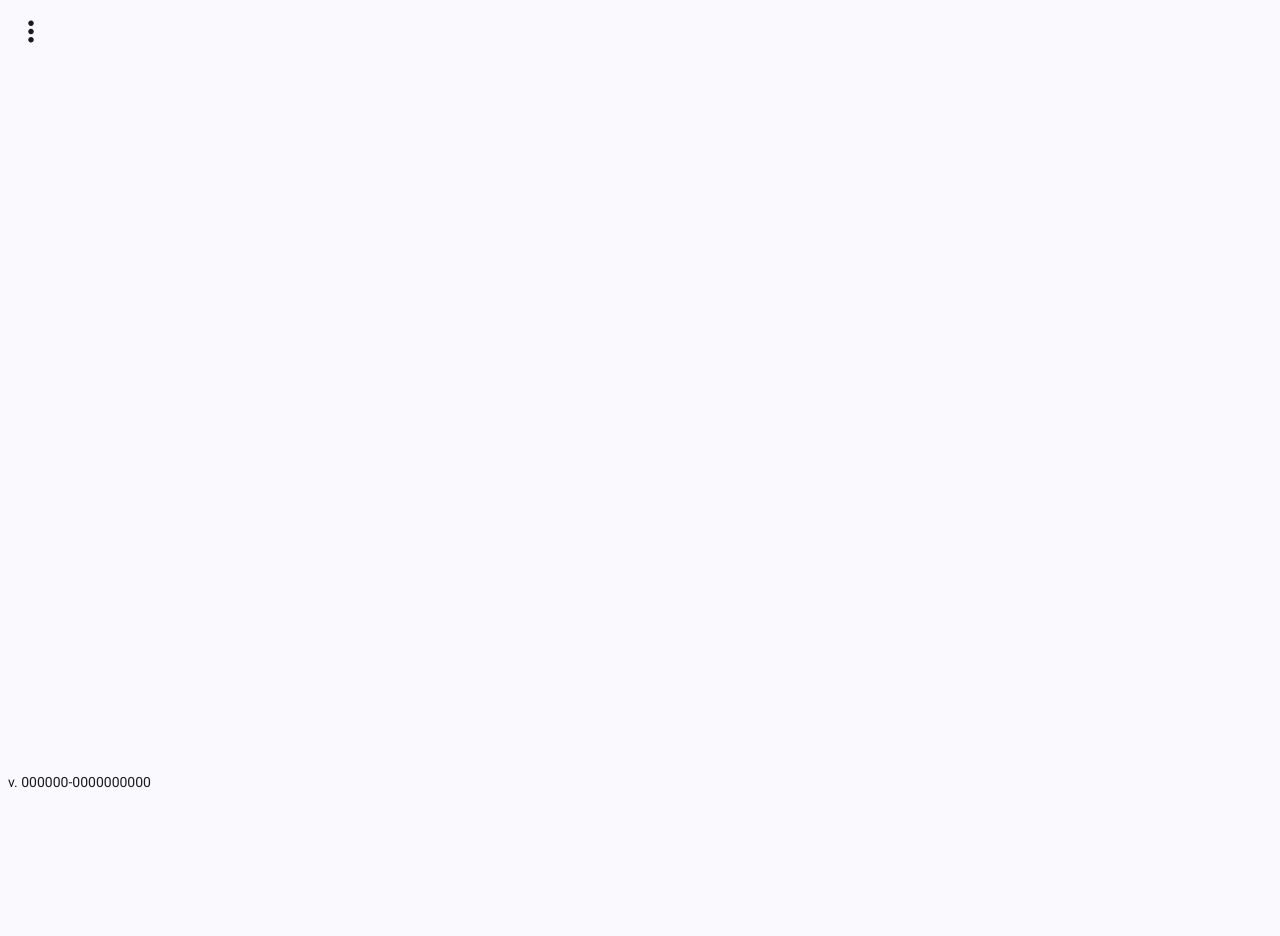
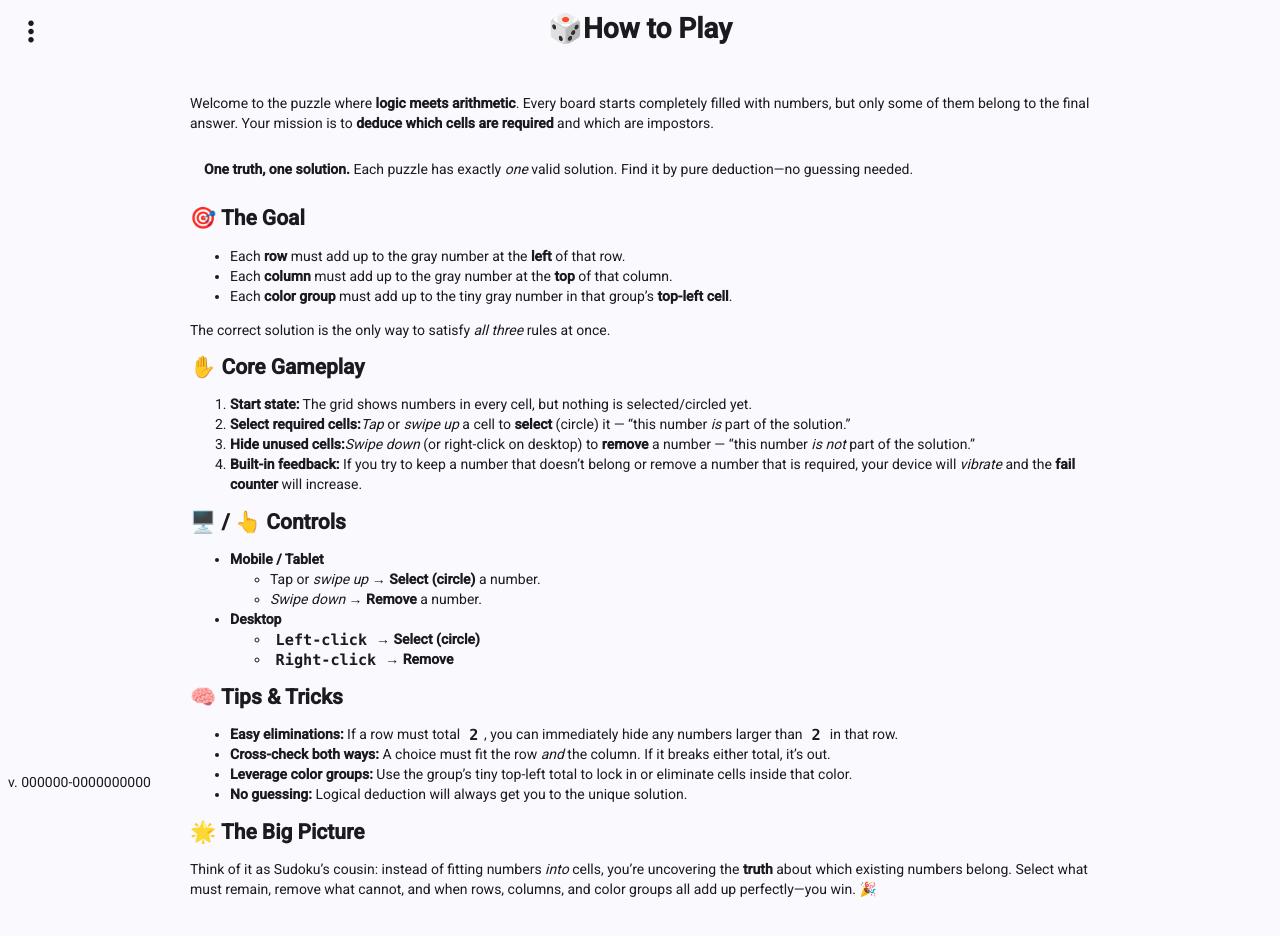
Before and after one commit to jamesmikesell/somebers, an Angular app: page /documentation in a window 1280 px wide. Before the commit this address led to /. Shown: the top 936 px of the page. Before the commit the page ends 800 px from the top, so only its background shows below. Built offline with nearby package versions, Linux system fonts and the light colour scheme.

Commit message:
adding game play documentation

```diff
--- a/src/app/app.html
+++ b/src/app/app.html
@@ -4,6 +4,16 @@
   <mat-icon>more_vert</mat-icon>
 </div>
 <mat-menu #menu="matMenu">
+  <button mat-menu-item routerLink="/">
+    <mat-icon>grid_on</mat-icon>
+    Game
+  </button>
+
+  <button mat-menu-item routerLink="/documentation">
+    <mat-icon>book</mat-icon>
+    How To Play
+  </button>
+
   <button mat-menu-item (click)="toggleColorMode()">
     <mat-icon>{{ currentColorMode.icon }}</mat-icon>
     {{ currentColorMode.label }} Mode
--- a/src/app/app.ts
+++ b/src/app/app.ts
@@ -1,12 +1,12 @@
 import { Component } from '@angular/core';
-import { RouterOutlet } from '@angular/router';
+import { RouterLink, RouterOutlet } from '@angular/router';
 import { AppVersion } from './app-version';
 import { CelebrationComponent } from "./component/celebration/celebration";
 import { MATERIAL_IMPORTS } from './material-imports';
 
 @Component({
   selector: 'app-root',
-  imports: [RouterOutlet, CelebrationComponent, ...MATERIAL_IMPORTS],
+  imports: [RouterOutlet, CelebrationComponent, ...MATERIAL_IMPORTS, RouterLink],
   templateUrl: './app.html',
   styleUrl: './app.scss'
 })
--- /dev/null
+++ b/src/app/documentation/documentation.html
@@ -0,0 +1,111 @@
+<div class="title">
+  <h1><span aria-hidden="true">🎲</span>How to Play</h1>
+</div>
+
+<div class="page">
+  <p>
+    Welcome to the puzzle where <strong>logic meets arithmetic</strong>. Every
+    board starts completely filled with numbers, but only some of them belong to
+    the final answer. Your mission is to
+    <strong>deduce which cells are required</strong> and which are impostors.
+  </p>
+
+  <div class="callout">
+    <strong>One truth, one solution.</strong> Each puzzle has exactly
+    <em>one</em> valid solution. Find it by pure deduction—no guessing needed.
+  </div>
+
+  <h2>🎯 The Goal</h2>
+  <ul>
+    <li>
+      Each <strong>row</strong> must add up to the gray number at the
+      <strong>left</strong> of that row.
+    </li>
+    <li>
+      Each <strong>column</strong> must add up to the gray number at the
+      <strong>top</strong> of that column.
+    </li>
+    <li>
+      Each <strong>color group</strong> must add up to the tiny gray number in
+      that group’s <strong>top-left cell</strong>.
+    </li>
+  </ul>
+  <p class="note">
+    The correct solution is the only way to satisfy <em>all three</em> rules at
+    once.
+  </p>
+
+  <h2>✋ Core Gameplay</h2>
+  <ol>
+    <li>
+      <strong>Start state:</strong> The grid shows numbers in every cell, but
+      nothing is selected/circled yet.
+    </li>
+    <li>
+      <strong>Select required cells:</strong> <em>Tap</em> or
+      <em>swipe up</em> a cell to <strong>select</strong> (circle) it — “this
+      number <em>is</em> part of the solution.”
+    </li>
+    <li>
+      <strong>Hide unused cells:</strong> <em>Swipe down</em> (or right-click on
+      desktop) to <strong>remove</strong> a number — “this number
+      <em>is not</em> part of the solution.”
+    </li>
+    <li>
+      <strong>Built-in feedback:</strong> If you try to keep a number that
+      doesn’t belong or remove a number that is required, your device will
+      <em>vibrate</em> and the <strong>fail counter</strong> will increase.
+    </li>
+  </ol>
+
+  <h2>🖥️ / 👆 Controls</h2>
+  <ul>
+    <li>
+      <strong>Mobile / Tablet</strong>
+      <ul>
+        <li>
+          Tap or <em>swipe up</em> → <strong>Select (circle)</strong> a number.
+        </li>
+        <li><em>Swipe down</em> → <strong>Remove</strong> a number.</li>
+      </ul>
+    </li>
+    <li>
+      <strong>Desktop</strong>
+      <ul>
+        <li>
+          <span class="kbd">Left-click</span> → <strong>Select (circle)</strong>
+        </li>
+        <li><span class="kbd">Right-click</span> → <strong>Remove</strong></li>
+      </ul>
+    </li>
+  </ul>
+
+  <h2>🧠 Tips &amp; Tricks</h2>
+  <ul>
+    <li>
+      <strong>Easy eliminations:</strong> If a row must total
+      <code class="kbd">2</code>, you can immediately hide any numbers larger
+      than <code class="kbd">2</code> in that row.
+    </li>
+    <li>
+      <strong>Cross-check both ways:</strong> A choice must fit the row
+      <em>and</em> the column. If it breaks either total, it’s out.
+    </li>
+    <li>
+      <strong>Leverage color groups:</strong> Use the group’s tiny top-left
+      total to lock in or eliminate cells inside that color.
+    </li>
+    <li>
+      <strong>No guessing:</strong> Logical deduction will always get you to the
+      unique solution.
+    </li>
+  </ul>
+
+  <h2>🌟 The Big Picture</h2>
+  <p>
+    Think of it as Sudoku’s cousin: instead of fitting numbers
+    <em>into</em> cells, you’re uncovering the <strong>truth</strong> about
+    which existing numbers belong. Select what must remain, remove what cannot,
+    and when rows, columns, and color groups all add up perfectly—you win. 🎉
+  </p>
+</div>
--- /dev/null
+++ b/src/app/documentation/documentation.scss
@@ -0,0 +1,31 @@
+.title {
+  justify-self: center;
+}
+
+.page {
+  margin-top: 54px;
+  margin-left: 20px;
+  margin-right: 20px;
+  margin-bottom: 50vh;
+  max-width: 900px;
+}
+
+.note {
+  color: var(--muted)
+}
+
+.callout {
+  border: 1px solid color-mix(in oklab, var(--accent) 60%, transparent);
+  background: color-mix(in oklab, var(--accent) 10%, transparent);
+  border-radius: 12px;
+  padding: 12px 14px;
+  margin: .75rem 0
+}
+
+.kbd {
+  font: 600 .95rem/1.2 ui-monospace, SFMono-Regular, Menlo, monospace;
+  background: color-mix(in oklab, var(--fg) 8%, transparent);
+  border: 1px solid color-mix(in oklab, var(--fg) 20%, transparent);
+  border-radius: 6px;
+  padding: .1rem .35rem
+}
```
Also changed, not shown: src/app/app.routes.ts (+9 -0 lines), src/app/documentation/documentation.ts (added, +11 -0 lines), 1 other file (tests, documents, lock files or other folders).
